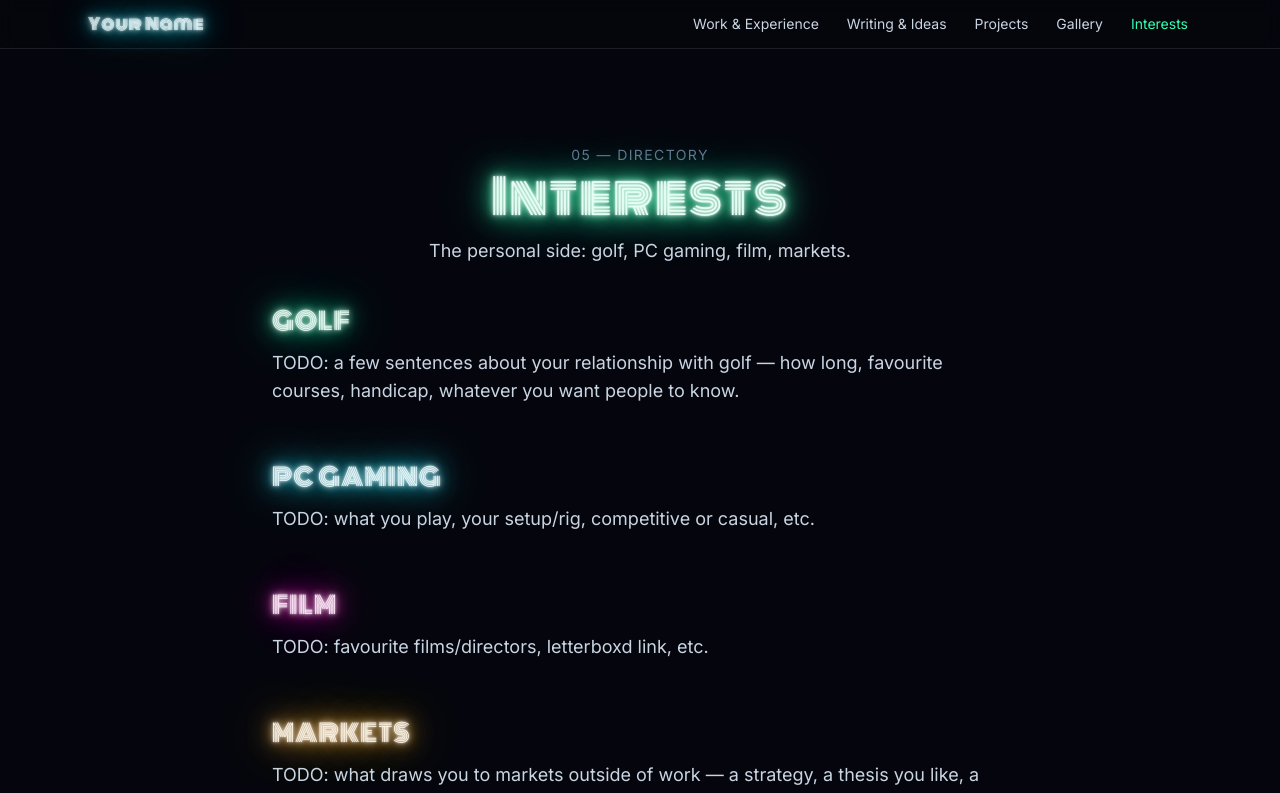
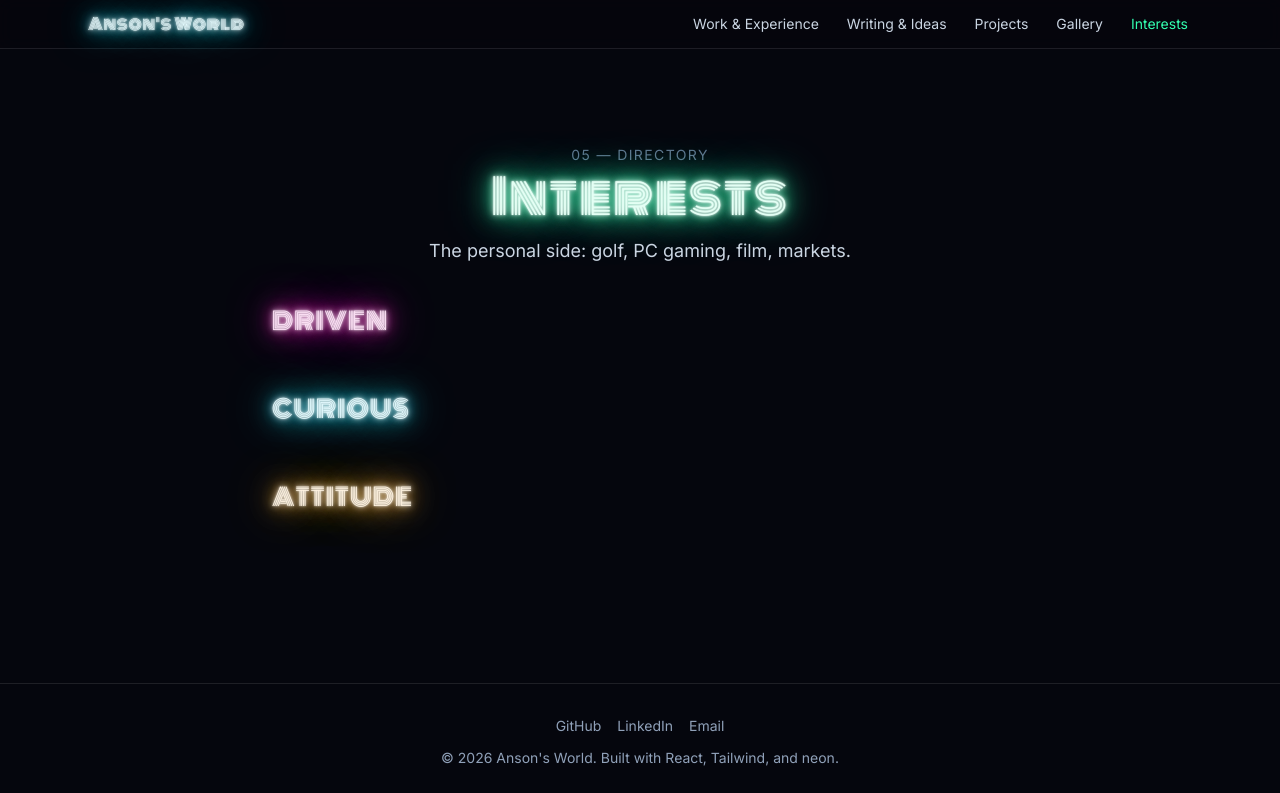
Before and after one commit to codingmachine69420/personal-website, a React (Vite) app: page /interests in a window 1280 px wide. Shown: the top 793 px of the page. Built offline with nearby package versions, Linux system fonts and the light colour scheme.

Commit message:
Fix image/resume paths, rename to Anson's World, add driven/curious/attitude pages

```diff
--- a/src/App.jsx
+++ b/src/App.jsx
@@ -8,6 +8,9 @@ import { Projects } from './pages/Projects'
 import { Gallery } from './pages/Gallery'
 import { Interests } from './pages/Interests'
 import { NotFound } from './pages/NotFound'
+import { Driven } from './pages/Driven'
+import { Curious } from './pages/Curious'
+import { Attitude } from './pages/Attitude'
 
 function App() {
   return (
@@ -20,6 +23,9 @@ function App() {
         <Route path="projects" element={<Projects />} />
         <Route path="gallery" element={<Gallery />} />
         <Route path="interests" element={<Interests />} />
+        <Route path="driven" element={<Driven />} />
+        <Route path="curious" element={<Curious />} />
+        <Route path="attitude" element={<Attitude />} />
         <Route path="*" element={<NotFound />} />
       </Route>
     </Routes>
--- a/src/components/InterestSigns.jsx
+++ b/src/components/InterestSigns.jsx
@@ -1,17 +1,14 @@
 import { NeonSign } from './NeonSign'
 import { interests } from '../content/interests'
 
-// The row of neon interest signs (golf / gaming / film / markets) that
-// ignite in sequence on load. Purely decorative teasers on the landing
-// page — the full write-ups live on /interests.
 export function InterestSigns() {
   return (
+    <div className="flex flex-col items-center gap-3">
       <ul className="flex flex-wrap items-center justify-center gap-x-8 gap-y-4 sm:gap-x-12">
         {interests.map((interest, index) => (
           <li key={interest.id}>
             <NeonSign
-            as="span"
-            href="/interests"
+              href={interest.href}
               color={interest.color}
               buzz={interest.buzz}
               delay={0.3 + index * 0.35}
@@ -22,5 +19,9 @@ export function InterestSigns() {
           </li>
         ))}
       </ul>
+      <p className="font-display text-xs tracking-widest text-white/30 animate-pulse">
+        ↑ click them
+      </p>
+    </div>
   )
 }
--- a/src/components/skyline/TorontoSkyline.jsx
+++ b/src/components/skyline/TorontoSkyline.jsx
@@ -28,14 +28,12 @@ export function TorontoSkyline({ className = '' }) {
       <Buildings seed={23} count={16} baseY={BASE_Y} bandHeight={130} stroke="#4d7dff" />
       <Buildings seed={58} count={11} baseY={BASE_Y} bandHeight={190} stroke="#33ffb0" />
 
-      {/* CN Tower — shaft, observation pod, mast, antenna light. Kept off
-          to the right edge (not dead center) so it never crosses the hero
-          headline, which spans most of the frame's width. */}
-      <g filter="url(#to-tube-glow)" stroke="#4d7dff" strokeWidth={1.5} fill="rgba(6,10,24,0.6)">
-        <rect x={1068} y={110} width={24} height={270} />
-        <ellipse cx={1080} cy={125} rx={34} ry={16} />
-        <rect x={1076} y={60} width={8} height={55} />
-        <circle cx={1080} cy={56} r={3} fill="#4d7dff" className="animate-twinkle" style={{ animationDuration: '2.6s' }} />
+      {/* CN Tower — made larger and shifted left so it reads clearly */}
+      <g filter="url(#to-tube-glow)" stroke="#4d7dff" strokeWidth={2} fill="rgba(6,10,24,0.6)">
+        <rect x={920} y={60} width={32} height={320} />
+        <ellipse cx={936} cy={80} rx={50} ry={22} />
+        <rect x={930} y={10} width={12} height={55} />
+        <circle cx={936} cy={6} r={4} fill="#4d7dff" className="animate-twinkle" style={{ animationDuration: '2.6s' }} />
       </g>
 
       <Buildings seed={91} count={14} baseY={BASE_Y} bandHeight={100} stroke="#ffb037" />
--- a/src/content/interests.js
+++ b/src/content/interests.js
@@ -1,40 +1,26 @@
-// Interests — the personal side. This same list drives both the neon
-// "signs" on the landing page hero and the detail sections on /interests.
-// `color` must be one of: magenta | cyan | blue | amber | jade (see index.css).
-// `buzz: true` gives a sign an occasional imperfect flicker instead of a
-// steady glow — the design calls for only one or two signs to do this.
 export const interests = [
   {
-    id: 'golf',
-    label: 'GOLF',
-    color: 'jade',
+    id: 'driven',
+    label: 'DRIVEN',
+    href: '/driven',
+    color: 'magenta',
     buzz: false,
-    blurb:
-      'TODO: a few sentences about your relationship with golf — how long, ' +
-      'favourite courses, handicap, whatever you want people to know.',
+    blurb: '',
   },
   {
-    id: 'gaming',
-    label: 'PC GAMING',
+    id: 'curious',
+    label: 'CURIOUS',
+    href: '/curious',
     color: 'cyan',
     buzz: true,
-    blurb:
-      'TODO: what you play, your setup/rig, competitive or casual, etc.',
+    blurb: '',
   },
   {
-    id: 'film',
-    label: 'FILM',
-    color: 'magenta',
-    buzz: false,
-    blurb: 'TODO: favourite films/directors, letterboxd link, etc.',
-  },
-  {
-    id: 'markets',
-    label: 'MARKETS',
+    id: 'attitude',
+    label: 'ATTITUDE',
+    href: '/attitude',
     color: 'amber',
     buzz: false,
-    blurb:
-      'TODO: what draws you to markets outside of work — a strategy, a ' +
-      'thesis you like, a book that shaped how you think about it.',
+    blurb: '',
   },
 ]
--- a/src/content/site.js
+++ b/src/content/site.js
@@ -1,7 +1,7 @@
 // Site-wide identity, nav, and social links.
 // TODO: replace every placeholder value below with your real info.
 export const site = {
-  name: 'Your Name',
+  name: "Anson's World",
   tagline: 'Finance & markets by day, builder by night.',
   location: 'Toronto, Canada / Hong Kong',
   email: 'you@example.com',
--- /dev/null
+++ b/src/pages/Attitude.jsx
@@ -0,0 +1,12 @@
+import { PageHeader } from '../components/PageHeader'
+
+export function Attitude() {
+  return (
+    <div className="pb-24">
+      <PageHeader eyebrow="— Anson" title="Attitude" color="amber" />
+      <div className="mx-auto max-w-3xl px-4 space-y-8 text-slate-300 text-lg">
+        <p>Coming soon.</p>
+      </div>
+    </div>
+  )
+}
--- /dev/null
+++ b/src/pages/Curious.jsx
@@ -0,0 +1,12 @@
+import { PageHeader } from '../components/PageHeader'
+
+export function Curious() {
+  return (
+    <div className="pb-24">
+      <PageHeader eyebrow="— Anson" title="Curious" color="cyan" />
+      <div className="mx-auto max-w-3xl px-4 space-y-8 text-slate-300 text-lg">
+        <p>Coming soon.</p>
+      </div>
+    </div>
+  )
+}
--- /dev/null
+++ b/src/pages/Driven.jsx
@@ -0,0 +1,12 @@
+import { PageHeader } from '../components/PageHeader'
+
+export function Driven() {
+  return (
+    <div className="pb-24">
+      <PageHeader eyebrow="— Anson" title="Driven" color="magenta" />
+      <div className="mx-auto max-w-3xl px-4 space-y-8 text-slate-300 text-lg">
+        <p>Coming soon.</p>
+      </div>
+    </div>
+  )
+}
--- a/src/pages/Gallery.jsx
+++ b/src/pages/Gallery.jsx
@@ -12,7 +12,7 @@ export function Gallery() {
             key={photo.src}
             className="mb-4 break-inside-avoid overflow-hidden rounded-lg border border-white/10 bg-night-900/50"
           >
-            <img src={photo.src} alt={photo.alt} className="w-full" loading="lazy" />
+            <img src={`${import.meta.env.BASE_URL}${photo.src.replace(/^\//, '')}`} alt={photo.alt} className="w-full" loading="lazy" />
             <figcaption className="px-3 py-2 text-sm text-slate-400">{photo.caption}</figcaption>
           </figure>
         ))}
--- a/src/pages/Work.jsx
+++ b/src/pages/Work.jsx
@@ -10,7 +10,7 @@ export function Work() {
         <p className="text-lg text-slate-300">{bio}</p>
 
         <a
-          href={resumeUrl}
+          href={`${import.meta.env.BASE_URL}${resumeUrl.replace(/^\//, '')}`}
           target="_blank"
           rel="noreferrer"
           className="glow-box-magenta neon-magenta font-display mt-6 inline-block rounded border border-neon-magenta/50 px-6 py-3 text-sm transition-transform hover:scale-[1.03] focus-visible:outline-2 focus-visible:outline-offset-4 focus-visible:outline-white/70"
```
Also changed, not shown: 1 other file (tests, documents, lock files or other folders). Lines whose indentation alone changed are shown as unchanged.
